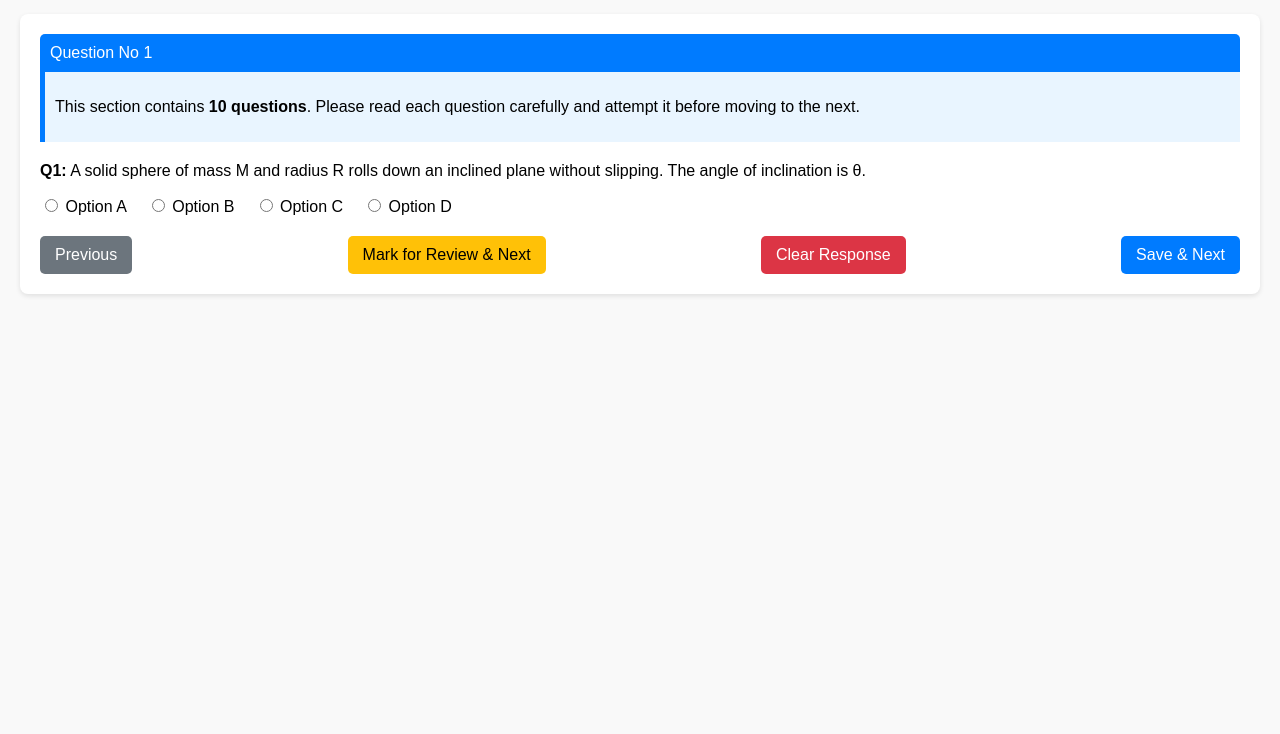
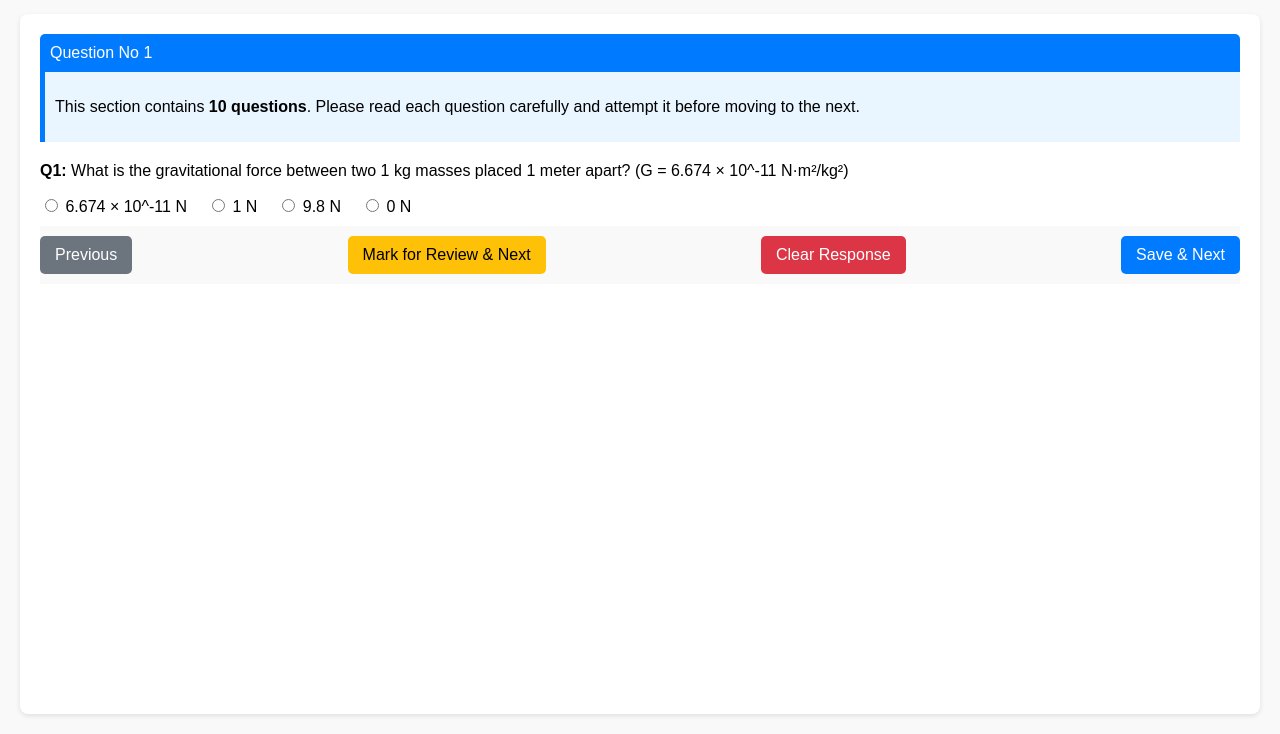
Before and after one commit to naruto2812/test, a plain HTML site: page index.html in a window 1280 px wide. Shown: the part 66-800 px from the top of the page. Drawn offline with Linux system fonts and the light colour scheme.

Commit message:
Update index.html

```diff
--- a/index.html
+++ b/index.html
@@ -3,13 +3,16 @@
 <head>
     <meta charset="UTF-8">
     <meta name="viewport" content="width=device-width, initial-scale=1.0">
-    <title>Quiz By Soham </title>
+    <title>Quiz By Soham</title>
     <style>
         body {
             font-family: Arial, sans-serif;
             margin: 0;
             padding: 0;
             background-color: #f9f9f9;
+            display: flex;
+            flex-direction: column;
+            min-height: 100vh;
         }
         .header {
             background-color: #007bff;
@@ -20,14 +23,12 @@
             align-items: center;
         }
         .header .logo {
-            width: 40px; /* Adjust logo size */
+            width: 40px;
             height: auto;
             margin-right: 10px;
         }
         .header .title {
             font-size: 20px;
-            display: inline-block;
-            vertical-align: middle;
         }
         .header .timer {
             font-size: 18px;
@@ -38,6 +39,7 @@
             border-radius: 8px;
             box-shadow: 0 2px 5px rgba(0, 0, 0, 0.1);
             padding: 20px;
+            flex-grow: 1;
         }
         .question-header {
             background-color: #007bff;
@@ -51,10 +53,19 @@
             border-left: 5px solid #007bff;
             margin-bottom: 20px;
         }
+        .options {
+            margin: 10px 0;
+        }
+        .options label {
+            margin-right: 20px;
+        }
         .buttons {
             display: flex;
             justify-content: space-between;
-            margin-top: 20px;
+            position: sticky;
+            bottom: 0;
+            background-color: #f9f9f9;
+            padding: 10px 0;
         }
         button {
             padding: 10px 15px;
@@ -82,22 +93,17 @@
         .save:hover, .review:hover, .clear:hover, .prev:hover {
             opacity: 0.9;
         }
-        .options {
-            margin: 10px 0;
-        }
-        .options label {
-            margin-right: 20px;
-        }
     </style>
     <script>
         let timer;
-        let timeRemaining = 29 * 60 + 41; // 29:41 in seconds
+        let timeRemaining = 15 * 60; // 15:00 in seconds
         let currentQuestion = 1;
+        let prankCount = 0;
 
         const questions = [
             {
-                text: "A solid sphere of mass M and radius R rolls down an inclined plane without slipping. The angle of inclination is θ.",
-                options: ["Option A", "Option B", "Option C", "Option D"]
+                text: "What is the gravitational force between two 1 kg masses placed 1 meter apart? (G = 6.674 × 10^-11 N·m²/kg²)",
+                options: ["6.674 × 10^-11 N", "1 N", "9.8 N", "0 N"]
             },
             {
                 text: "A particle is thrown vertically upward with a speed of 20 m/s. How high will it rise? (Take g = 10 m/s²).",
@@ -155,8 +161,9 @@
         }
 
         function loadNextQuestion() {
-            if ([3, 4, 8].includes(currentQuestion)) {
+            if (currentQuestion === 3 && prankCount < 2) {
                 alert("Check your connection, try again. Your answer is not saved.");
+                prankCount++;
                 return;
             }
 
@@ -208,12 +215,11 @@
 </head>
 <body>
     <div class="header">
-        <!-- Logo and Title -->
         <div style="display: flex; align-items: center;">
-            <img src="Screenshot_2024-03-08_at_8.44.18_PM-removebg-preview.png" alt="Logo" class="logo"> <!-- Replace with your logo's path -->
+            <img src="Screenshot_2024-03-08_at_8.44.18_PM-removebg-preview.png" alt="Logo" class="logo">
             <span class="title">Test from Soham Warade</span>
         </div>
-        <div class="timer" id="timer">30:00 minutes left</div>
+        <div class="timer" id="timer">15:00 minutes left</div>
     </div>
 
     <div class="container">
@@ -225,12 +231,12 @@
 
         <form>
             <div>
-                <p><strong>Q1:</strong> A solid sphere of mass M and radius R rolls down an inclined plane without slipping. The angle of inclination is θ.</p>
+                <p><strong>Q1:</strong> What is the gravitational force between two 1 kg masses placed 1 meter apart? (G = 6.674 × 10^-11 N·m²/kg²)</p>
                 <div class="options">
-                    <label><input type="radio" name="q1" value="a"> Option A</label>
-                    <label><input type="radio" name="q1" value="b"> Option B</label>
-                    <label><input type="radio" name="q1" value="c"> Option C</label>
-                    <label><input type="radio" name="q1" value="d"> Option D</label>
+                    <label><input type="radio" name="q1" value="a"> 6.674 × 10^-11 N</label>
+                    <label><input type="radio" name="q1" value="b"> 1 N</label>
+                    <label><input type="radio" name="q1" value="c"> 9.8 N</label>
+                    <label><input type="radio" name="q1" value="d"> 0 N</label>
                 </div>
             </div>
         </form>
```
